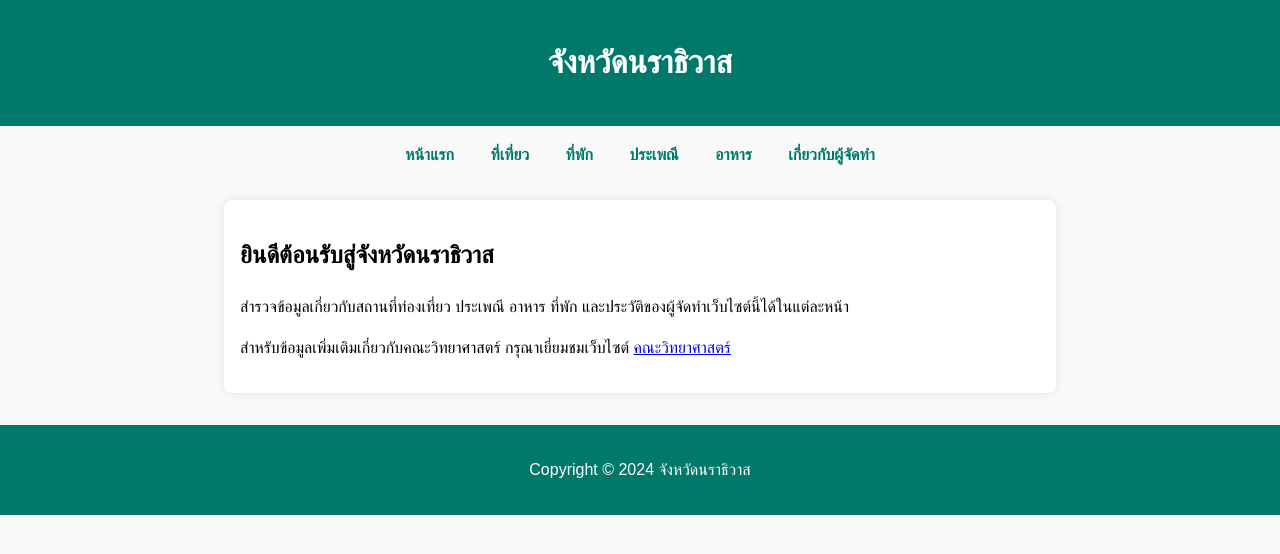
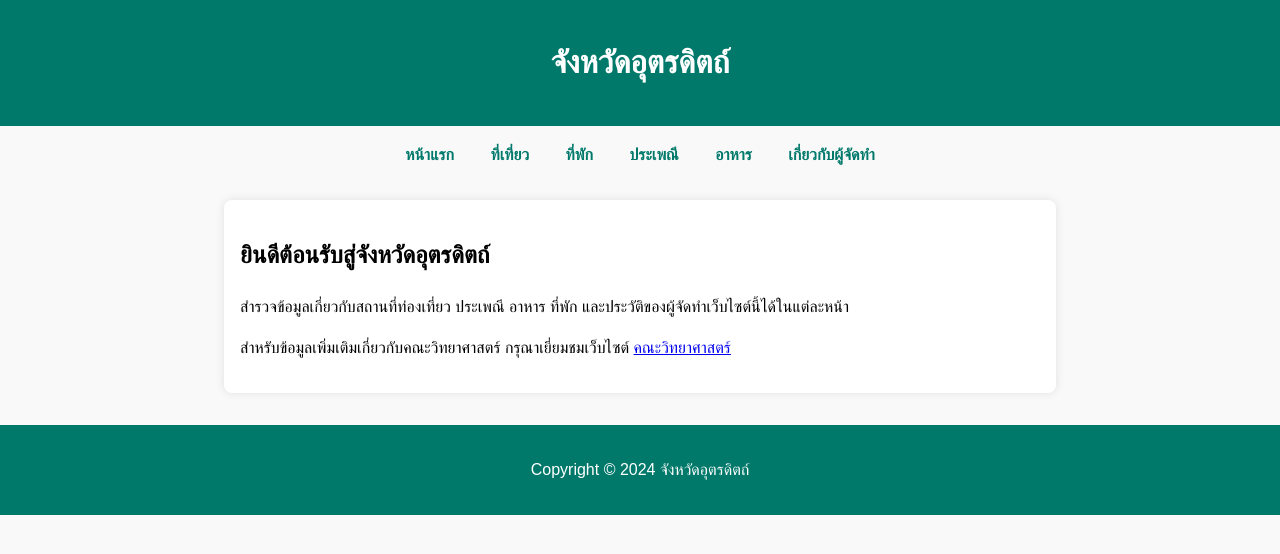
Before and after one commit to DroMoz/DroMoz, a plain HTML site: page index.html in a window 1280 px wide. Drawn offline with Linux system fonts and the light colour scheme.

Commit message:
Update index.html

```diff
--- a/index.html
+++ b/index.html
@@ -3,7 +3,7 @@
 <head>
     <meta charset="UTF-8">
     <meta name="viewport" content="width=device-width, initial-scale=1.0">
-    <title>จังหวัดนราธิวาส</title>
+    <title>จังหวัดอุตรดิตถ์</title>
     <style>
         body {
             font-family: Arial, sans-serif;
@@ -51,7 +51,7 @@
 </head>
 <body>
     <header>
-        <h1>จังหวัดนราธิวาส</h1>
+        <h1>จังหวัดอุตรดิตถ์</h1>
     </header>
 
     <nav>
@@ -64,13 +64,13 @@
     </nav>
 
     <section>
-        <h2>ยินดีต้อนรับสู่จังหวัดนราธิวาส</h2>
+        <h2>ยินดีต้อนรับสู่จังหวัดอุตรดิตถ์</h2>
         <p>สำรวจข้อมูลเกี่ยวกับสถานที่ท่องเที่ยว ประเพณี อาหาร ที่พัก และประวัติของผู้จัดทำเว็บไซต์นี้ได้ในแต่ละหน้า</p>
         <p>สำหรับข้อมูลเพิ่มเติมเกี่ยวกับคณะวิทยาศาสตร์ กรุณาเยี่ยมชมเว็บไซต์ <a href="https://sci.rmutsb.ac.th/" target="_blank">คณะวิทยาศาสตร์</a></p>
     </section>
 
     <footer>
-        <p>Copyright &copy; 2024 จังหวัดนราธิวาส</p>
+        <p>Copyright &copy; 2024 จังหวัดอุตรดิตถ์</p>
     </footer>
 </body>
 </html>
```
